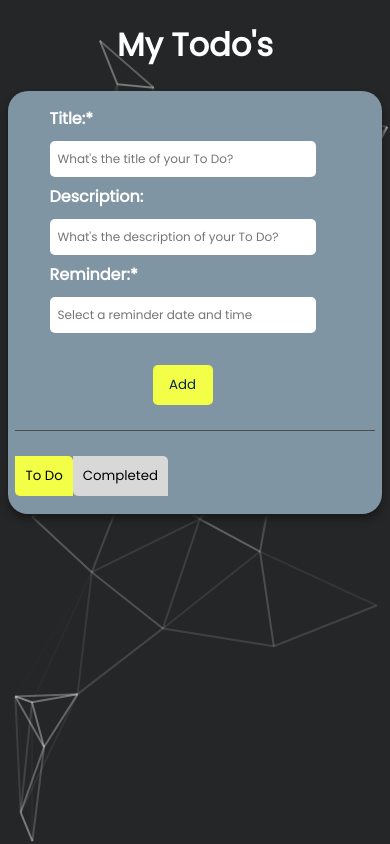
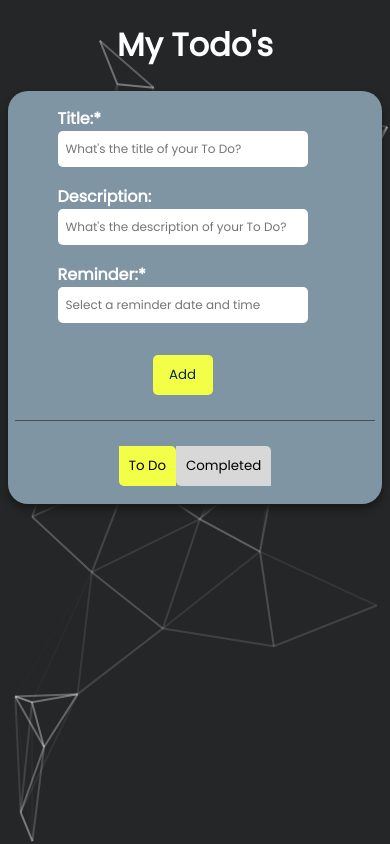
Before and after one commit to tomsabu444/todo-react-app, a React (Vite) app: page / in a window 390 px wide. Built offline with nearby package versions, Linux system fonts and the light colour scheme.

Commit message:
--responsive and code improved

```diff
--- a/src/App.css
+++ b/src/App.css
@@ -2,6 +2,7 @@
 
 * {
   font-family: 'Poppins';
+  box-sizing: border-box;
 }
 
 ::selection {
@@ -85,7 +86,7 @@ input::placeholder {
   color: rgb(6, 38, 74);
   border-radius: 5px;
   border: none;
-  margin-top: 25px;
+  margin-top: 15px;
   padding: 10px;
   width: 60px;
   cursor: pointer;
@@ -238,11 +239,32 @@ input::placeholder {
   opacity: 0.9;
 }
 
+
+/*  -------------------- Responsive -------------------- */
 @media (max-width:1024px) {
   .todo-input-item {
     padding-top: 2%;
   }
+
+  .btn-area {
+    text-align: center;
+  }
 }
+
+/* ---------------------------- */
+
+@media (max-width:320px) {
+  .todo-input-item {
+
+    margin-top: 10px;
+    padding-left: 10px;
+  }
+
+  .primary-btn {
+    margin-top: 15px;
+  }
+}
+
 
 /*
 --------------------------------
--- a/src/Components/Todo_list.jsx
+++ b/src/Components/Todo_list.jsx
@@ -158,27 +158,38 @@ function App() {
         <div className="todo-wrapper">
           <div className="todo-input">
             <div className="todo-input-item">
-              <label>Title:*</label>
+              <label>
+                Title:*
+                <br />
                 <input
+                  name="title"
                   type="text"
                   value={newTodoTitle}
                   onChange={(e) => setNewTodoTitle(e.target.value)}
                   placeholder="What's the title of your To Do?"
                 />
+              </label>
             </div>
             <div className="todo-input-item">
-              <label>Description:</label>
+              <label>
+                Description:
+                <br />
                 <input
+                  name="description"
                   type="text"
                   value={newDescription}
                   onChange={(e) => setNewDescription(e.target.value)}
                   placeholder="What's the description of your To Do?"
                 />
+              </label>
             </div>
 
             <div className="todo-input-item">
-              <label>Reminder:*</label>
+              <label>
+                Reminder:*
+                <br />
                 <DatePicker
+                  name="reminder"
                   selected={newReminder}
                   onChange={(date) => setNewReminder(date)}
                   showTimeSelect
@@ -188,6 +199,7 @@ function App() {
                   dateFormat="MMMM d, yyyy h:mm aa"
                   placeholderText="Select a reminder date and time"
                 />
+              </label>
             </div>
 
             <div className="todo-input-item">
```
Lines whose indentation alone changed are shown as unchanged.
